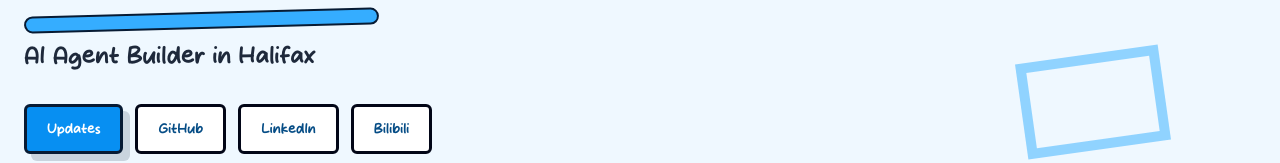
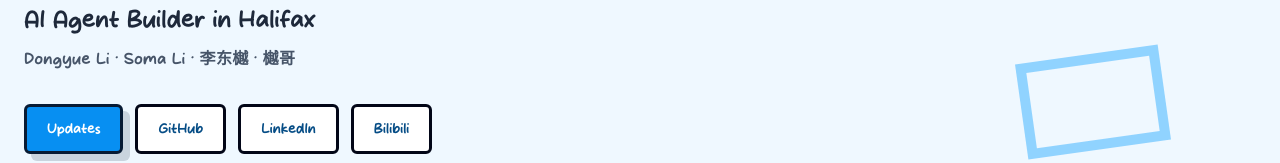
Before and after one commit to somali0128/soma-comic, a React app: page / in a window 1280 px wide. Shown: the part 458-621 px from the top of the page. Built offline with nearby package versions, Linux system fonts and the light colour scheme; the HTML template or start-up script is replaced by a standard one.

Commit message:
Improve personal name SEO

```diff
--- a/public/index.html
+++ b/public/index.html
@@ -20,7 +20,35 @@
     <link rel="alternate icon" href="%PUBLIC_URL%/favicon.ico" />
     <meta name="viewport" content="width=device-width, initial-scale=1.0, maximum-scale=1.0, user-scalable=no, viewport-fit=cover" />
     <meta name="theme-color" content="#667eea" />
-    <meta name="description" content="Welcome to Soma's homepage!" />
+    <meta
+      name="description"
+      content="Dongyue Li (Soma Li，李东樾，樾哥) is an AI agent builder and independent developer in Halifax, creating automation tools and creative technology."
+    />
+    <meta
+      name="keywords"
+      content="Dongyue Li, Soma Li, 李东樾, 樾哥, AI agent builder, independent developer, Halifax, automation, creative technology"
+    />
+    <meta name="author" content="Dongyue Li (Soma Li)" />
+    <meta name="robots" content="index, follow, max-image-preview:large, max-snippet:-1, max-video-preview:-1" />
+    <link rel="canonical" href="https://sticksoma.art/" />
+    <meta property="og:type" content="profile" />
+    <meta property="og:site_name" content="Soma Li" />
+    <meta property="og:title" content="Dongyue Li (Soma Li / 李东樾 / 樾哥)" />
+    <meta
+      property="og:description"
+      content="AI agent builder and independent developer in Halifax, creating automation tools and creative technology."
+    />
+    <meta property="og:url" content="https://sticksoma.art/" />
+    <meta property="og:image" content="https://avatars.githubusercontent.com/u/66934242?v=4" />
+    <meta property="og:locale" content="en_CA" />
+    <meta property="og:locale:alternate" content="zh_CN" />
+    <meta name="twitter:card" content="summary" />
+    <meta name="twitter:title" content="Dongyue Li — Soma Li / 李东樾 / 樾哥" />
+    <meta
+      name="twitter:description"
+      content="AI agent builder and independent developer in Halifax."
+    />
+    <meta name="twitter:image" content="https://avatars.githubusercontent.com/u/66934242?v=4" />
     <meta name="apple-mobile-web-app-capable" content="yes" />
     <meta name="apple-mobile-web-app-status-bar-style" content="default" />
     <meta name="apple-mobile-web-app-title" content="Stickman Soma" />
@@ -44,10 +72,36 @@
       work correctly both with client-side routing and a non-root public URL.
       Learn how to configure a non-root public URL by running `npm run build`.
     -->
-    <title>Stickman Soma - Personal Website</title>
+    <script type="application/ld+json">
+      {
+        "@context": "https://schema.org",
+        "@type": "Person",
+        "@id": "https://sticksoma.art/#person",
+        "name": "Dongyue Li",
+        "alternateName": ["Soma Li", "李东樾", "樾哥", "Stickman Soma"],
+        "url": "https://sticksoma.art/",
+        "image": "https://avatars.githubusercontent.com/u/66934242?v=4",
+        "jobTitle": "AI Agent Builder and Independent Developer",
+        "description": "Dongyue Li, also known as Soma Li, 李东樾 and 樾哥, builds AI agents, automation tools and creative technology in Halifax, Canada.",
+        "homeLocation": {
+          "@type": "Place",
+          "name": "Halifax, Nova Scotia, Canada"
+        },
+        "sameAs": [
+          "https://github.com/somali0128",
+          "https://www.linkedin.com/in/dongyue-li-520bb2374/",
+          "https://space.bilibili.com/290997685"
+        ],
+        "knowsAbout": ["AI agents", "automation", "full-stack development", "creative technology"]
+      }
+    </script>
+    <title>Dongyue Li | Soma Li · 李东樾 · 樾哥</title>
   </head>
   <body>
-    <noscript>You need to enable JavaScript to run this app.</noscript>
+    <noscript>
+      <h1>Dongyue Li — Soma Li · 李东樾 · 樾哥</h1>
+      <p>AI agent builder and independent developer in Halifax, creating automation tools and creative technology.</p>
+    </noscript>
     <div id="root"></div>
     <!--
       This HTML file is a template.
--- a/src/components/Hero/Hero.js
+++ b/src/components/Hero/Hero.js
@@ -67,6 +67,9 @@ const Hero = ({ currentLanguage, onLanguageChange, t }) => {
               <p className="stickman-enter-delay-2 mt-7 max-w-xl text-xl font-black leading-8 text-slate-800 sm:text-2xl">
                 {home.subtitle}
               </p>
+              <p className="stickman-enter-delay-2 mt-3 text-sm font-extrabold tracking-wide text-slate-600 sm:text-base">
+                {home.identity}
+              </p>
               <div className="stickman-enter-delay-3 mt-8 flex flex-wrap gap-3">
                 <Link
                   to="/social"
--- a/src/locales/en.js
+++ b/src/locales/en.js
@@ -19,6 +19,7 @@ const en = {
     eyebrow: 'AI / Automation / Creative Tech',
     title: 'Soma Li',
     subtitle: 'AI Agent Builder in Halifax',
+    identity: 'Dongyue Li · Soma Li · 李东樾 · 樾哥',
     primaryCta: 'Updates',
     nowTitle: 'Focus',
     nowItems: [
--- a/src/locales/zh.js
+++ b/src/locales/zh.js
@@ -19,6 +19,7 @@ const zh = {
     eyebrow: 'AI / 自动化工具 / UP主',
     title: '樾哥Soma',
     subtitle: '在哈利法克斯折腾 AI 智能体、自动化工具和内容创作',
+    identity: '李东樾 · 樾哥 · Dongyue Li · Soma Li',
     primaryCta: '动态',
     nowTitle: '最近在做',
     nowItems: [
```
Also changed, not shown: public/manifest.json, public/robots.txt, 1 other file (tests, documents, lock files or other folders).
